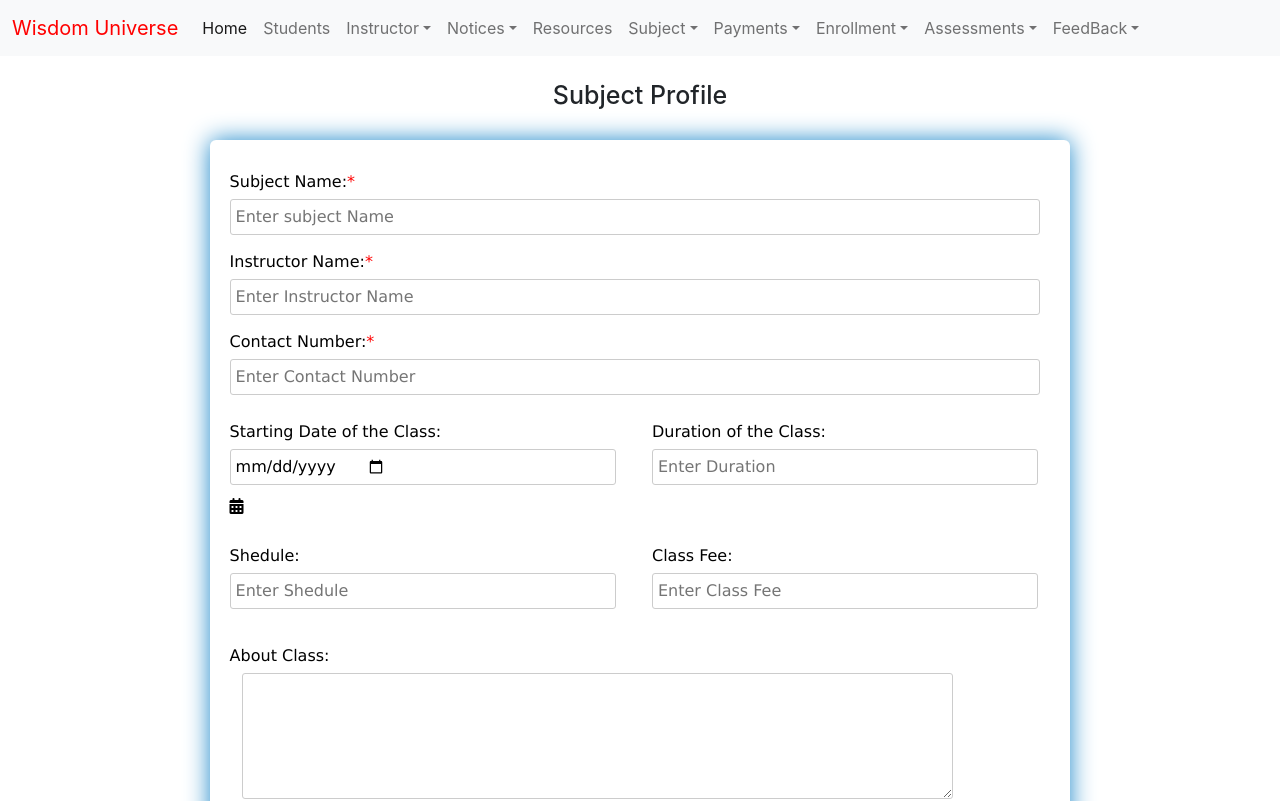
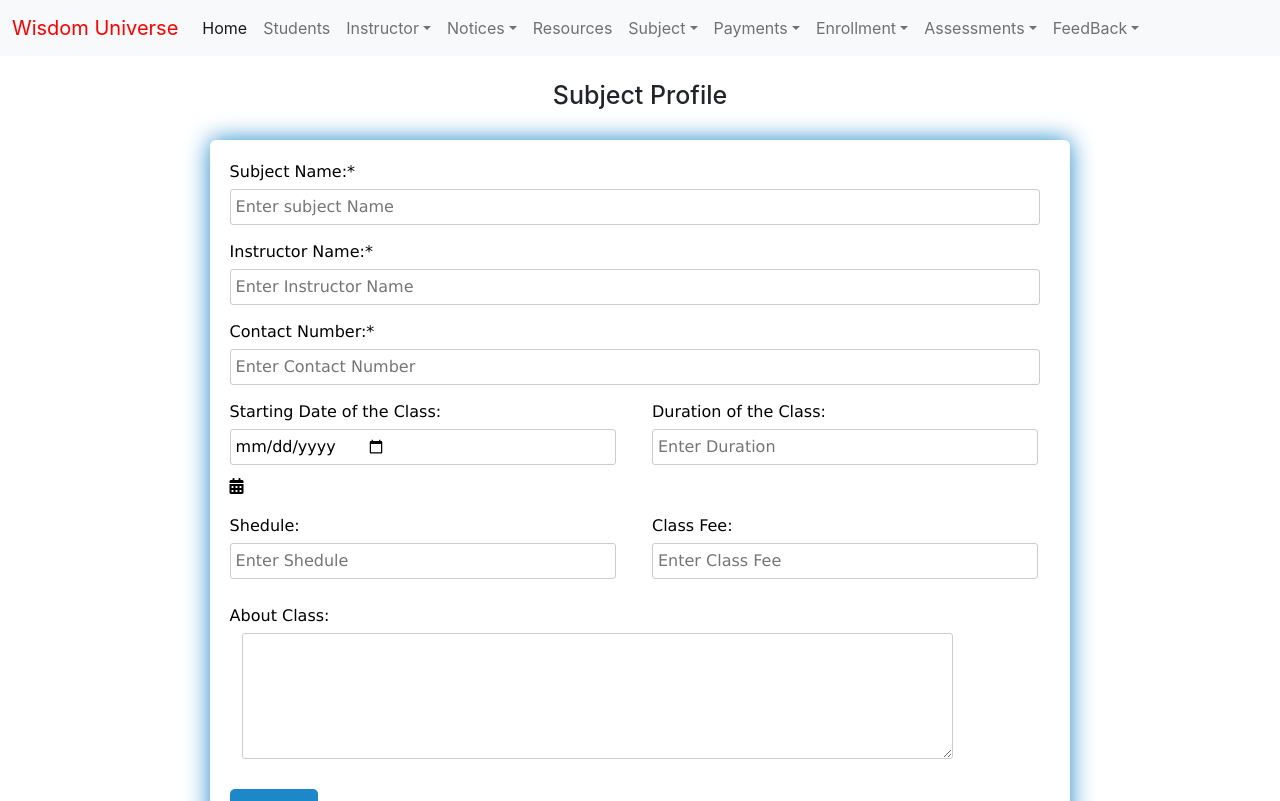
Before and after one commit to ProjectITP/WisdomUniverse, a React (Create React App) app: page /addSubject in a window 1280 px wide. Shown: the top 801 px of the page. Built offline with nearby package versions, Linux system fonts and the light colour scheme; the HTML template or start-up script is replaced by a standard one.

Commit message:
Update subject-styles.css

```diff
--- a/src/subject-styles.css
+++ b/src/subject-styles.css
@@ -60,22 +60,7 @@ border-radius: 3px;
 width: calc(100% - 10px);
 padding: 5px;
 }
-.item:hover p, .item:hover i, input:hover::placeholder {
-color: #1c87c9;
-}
-.item input:hover{
-border: 1px solid transparent;
-box-shadow: 0 0 6px 0 #1c87c9;
-color: #1c87c9;
-}
-.item {
-position: relative;
-margin: 10px 0;
-}
-span.required {
-margin-left: 0;
-color: red;
-}
+
 .btn-block {
 margin-top: 10px;
 text-align: center;
@@ -110,7 +95,7 @@ width: calc(50% - 8px);
 .contact-item input, .position-item input {
 width: calc(100% - 12px);
 }
-.table-hover{
+.stable-hover{
 color :#1e6fa0;
 }
 .header__item {
```
